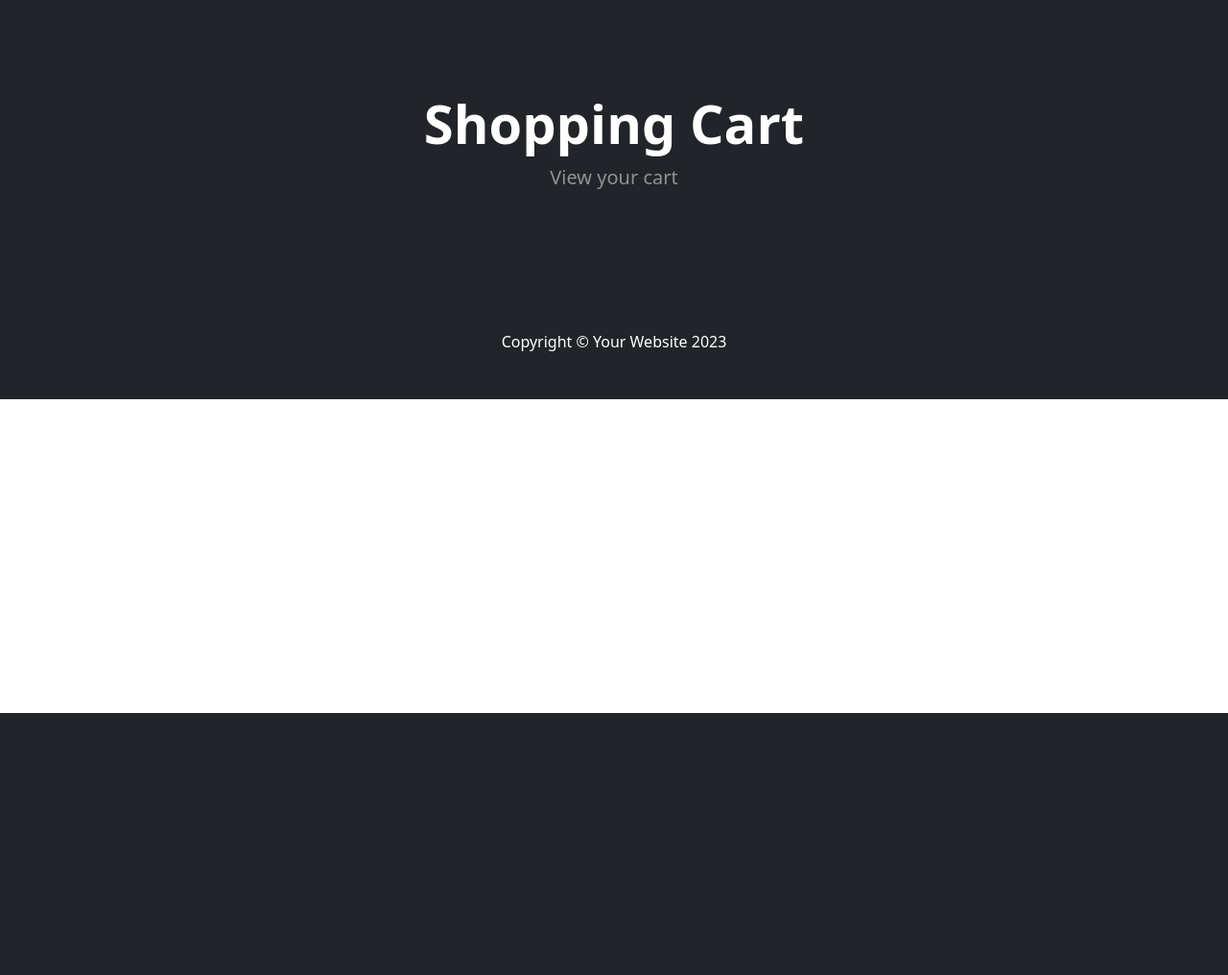
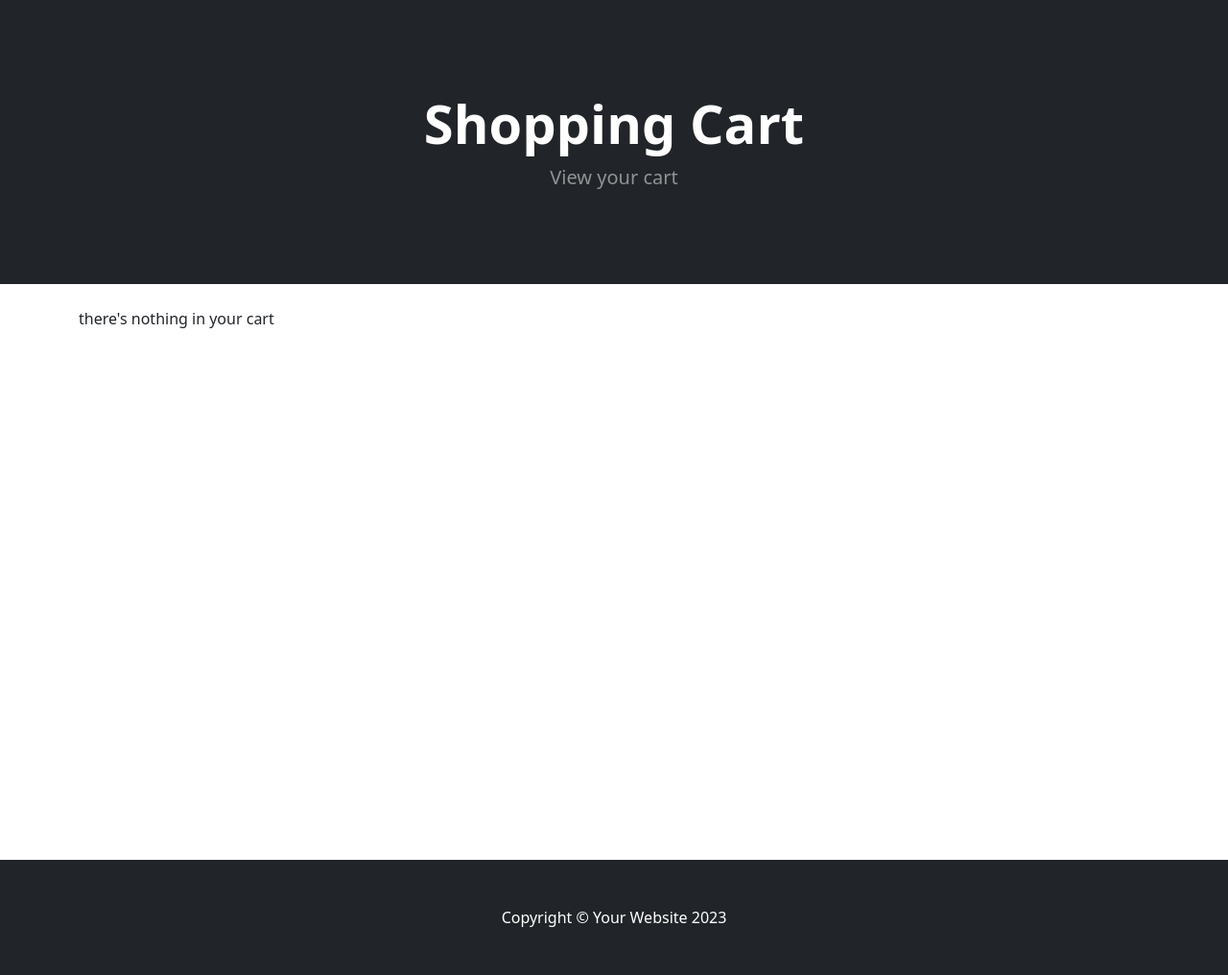
Before and after one commit to sama207/ecom-project-, a Django app: page /cart/ in a window 1280 px wide. Shown: the part 57-1073 px from the top of the page at 96% size. Before the commit the page ends 800 px from the top, so only its background shows below. Run offline with Django 5.2, Linux system fonts and the light colour scheme; some libraries are stand-ins or nearby versions.

Commit message:
done video 18

```diff
--- a/cart/cart.py
+++ b/cart/cart.py
@@ -1,3 +1,6 @@
+from store.models import Product
+
+
 class Cart:
     def __init__(self, request):
         self.session = request.session
@@ -12,10 +15,51 @@ class Cart:
         # MAKE SURE cart work on all pages
         self.cart = cart
 
-    def add(self, product):
+    def add(self, product, quantity):
         product_id = str(product.id)
+        product_quantity = str(quantity)
         if product_id in self.cart:
             pass
         else:
-            self.cart[product_id] = {"price": str(product.price)}
+            self.cart[product_id] = int(product_quantity)
         self.session.modified = True
+
+    def __len__(self):
+        return len(self.cart)
+
+    def get_prods(self):
+        # acceccing the the keys (product_id) in the cart dictionary -> self.cart[product_id] in line 20
+        product_id = self.cart.keys()
+
+        # get all products that have the id -> product_id
+        products = Product.objects.filter(id__in=product_id)
+
+        return products
+
+    def get_quants(self):
+        # acceccing the the keys (product_id) in the cart dictionary -> self.cart[product_id] in line 20
+        quantities = self.cart
+
+        return quantities
+
+    def update(self, product, quantity):
+        product_id = str(product)
+        product_quantity = int(quantity)
+
+        ourcart = self.cart
+
+        ourcart[product_id] = product_quantity
+
+        self.session.modified = True
+
+        thing = self.cart
+
+        return thing
+
+    def delete(self, product):
+        product_id = str(product)
+        # delete from  dict/cart
+        if product_id in self.cart:
+            del self.cart[product_id]
+
+        self.session.modified = True
--- a/cart/templates/cart_summary.html
+++ b/cart/templates/cart_summary.html
@@ -10,5 +10,118 @@
         </div>
     </div>
 </header>
+<br />
+<div class="container">
+    {% if cart_products %}
+    {%for product in cart_products%}
+    <div class="card mb-3">
+        <div class="row g-0">
+            <div class="col-md-4">
+                <img src="{{product.image.url}}" class="img-fluid rounded-start" alt="{{product.name}}"
+                    style="width: fit-content; height: fit-content;">
+            </div>
+            <div class="col-md-8">
+                <div class="card-body">
+                    <center>
+                        <h5 class="card-title">{{product.name}}</h5>
+                        <p class="card-text">{{product.describtion}}</p>
+                        {% if product.is_sale %}
+                        <strike>${{product.price}}</strike>
+
+                        <br /> ${{product.sale_price}}
+                        {% else %}
+                        <br /> ${{product.price}}
+                        {% endif %}
+                        <br /><br />
+                        <div class="row justify-content-center">
+                            <div class="col-md-2">Quantity:</div>
+                            <div class="col-md-2">
+                                <select class="form-select form-select-sm" aria-label="Default select example"
+                                    id="select{{product.id}}">
+                                    <option selected>
+
+                                        {% for key,value in quantities.items%}
+                                        {% if key == product.id|slugify %}
+                                        {{ value }}
+                                        {% endif %}
+                                        {% endfor %}
+
+                                    </option>
+                                    <option value="1">1</option>
+                                    <option value="2">2</option>
+                                    <option value="3">3</option>
+                                    <option value="3">4</option>
+                                    <option value="3">5</option>
+                                </select>
+                            </div>
+                        </div>
+                        <p class="card-text"><small class="text-body-secondary">Last updated 3 mins ago</small></p>
+                        <a href="{% url 'home' %}" class="btn btn-dark">home</a>
+                        <button type="button" data-index="{{product.id}}" class="btn btn-secondary update-cart">
+                            Update
+                        </button>
+                        <button type="button" data-index="{{product.id}}" class="btn btn-danger delete-product">
+                            delete
+                        </button>
+                    </center>
+                </div>
+            </div>
+        </div>
+    </div>
+    <br /><br />
+    {% endfor%}
+    {% else %}
+    there's nothing in your cart
+    <br /><br /><br /><br /><br /><br /><br /><br /><br /><br /><br /><br /><br /><br /><br /><br /><br /><br /><br /><br /><br /><br /><br /><br />
+</div>
+{% endif %}
+
+<script>
+    //update cart
+    $(document).on('click', '.update-cart', function (e) {
+        e.preventDefault();
+        var productid = $(this).data('index');
+        $.ajax({
+
+            type: 'POST',
+            url: '{% url "cart_update" %}',
+            data: {
+                product_id: $(this).data('index'),
+                product_quantity: $("#select" + productid + " option:selected").text(),
+                csrfmiddlewaretoken: '{{ csrf_token }}',
+                action: 'post',
+            },
+            success: function (json) {
+                location.reload();
+            },
+            error: function (xhr, errmsg, err) {
+                console.log(xhr.status + ": " + xhr.responseText); // proposed change
+            }
+
+        });
+    })
+        //delete cart
+        $(document).on('click', '.delete-product', function (e) {
+        e.preventDefault();
+
+        $.ajax({
+
+            type: 'POST',
+            url: '{% url "cart_delete" %}',
+            data: {
+                product_id: $(this).data('index'),
+                csrfmiddlewaretoken: '{{ csrf_token }}',
+                action: 'post',
+            },
+            success: function (json) {
+                location.reload();
+            },
+            error: function (xhr, errmsg, err) {
+                console.log(xhr.status + ": " + xhr.responseText); // proposed change
+            }
+
+        });
+    })
+</script>
 
 {% endblock %}
--- a/cart/views.py
+++ b/cart/views.py
@@ -6,7 +6,15 @@ from django.http import JsonResponse
 
 # Create your views here.
 def cart_summary(request):
-    return render(request, "cart_summary.html", {})
+    cart = Cart(request)
+    cart_products = cart.get_prods
+    quantities = cart.get_quants
+
+    return render(
+        request,
+        "cart_summary.html",
+        {"cart_products": cart_products, "quantities": quantities},
+    )
 
 
 def cart_add(request):
@@ -16,21 +24,47 @@ def cart_add(request):
     if request.POST.get("action") == "post":
         # get stuff
         product_id = int(request.POST.get("product_id"))
+        product_quantity = int(request.POST.get("product_quantity"))
 
         # lookup product in DB
         product = get_object_or_404(Product, id=product_id)
 
         # save to session
-        cart.add(product=product)
+        cart.add(product=product, quantity=product_quantity)
+
+        # Get cart quantity
+        cart_quantity = cart.__len__()
 
         # retrun response
-        response = JsonResponse({"Product Name : ": product.name})
+        response = JsonResponse({"qty": cart_quantity})
         return response
 
 
 def cart_delete(request):
-    pass
+    cart=Cart(request)
+    if request.POST.get("action") == "post":
+        # get stuff
+        product_id = int(request.POST.get("product_id"))
+
+        # delete func in cart
+        cart.delete(product=product_id)
+
+        response=JsonResponse({'product':product_id})
+
+        return response
+
 
 
 def cart_update(request):
-    pass
+    cart = Cart(request)
+
+    if request.POST.get("action") == "post":
+        # get stuff
+        product_id = int(request.POST.get("product_id"))
+        product_quantity = int(request.POST.get("product_quantity"))
+
+    cart.update(product=product_id, quantity=product_quantity)
+
+    response = JsonResponse({"qty": product_quantity})
+
+    return response
--- a/store/templates/navbar.html
+++ b/store/templates/navbar.html
@@ -1,7 +1,7 @@
 <!-- Navigation-->
 <nav class="navbar navbar-expand-lg navbar-light bg-light">
     <div class="container px-4 px-lg-5">
-        <a class="navbar-brand" href="#!">Sue's Ecommerce</a>
+        <a class="navbar-brand" href="\">Sue's Ecommerce</a>
         <button class="navbar-toggler" type="button" data-bs-toggle="collapse" data-bs-target="#navbarSupportedContent"
             aria-controls="navbarSupportedContent" aria-expanded="false" aria-label="Toggle navigation"><span
                 class="navbar-toggler-icon"></span></button>
@@ -33,7 +33,7 @@
                 <a href="{% url 'cart_summary' %}" class="btn btn-outline-dark">
                     <i class="bi-cart-fill me-1"></i>
                     Cart
-                    <span class="badge bg-dark text-white ms-1 rounded-pill">0</span>
+                    <span class="badge bg-dark text-white ms-1 rounded-pill" id="cart_quantity">{{cart|length}}</span>
                 </a>
             </form>
         </div>
```
Also changed, not shown: store/templates/product.html (+17 -1 lines), cart/context_processors.py (line endings or trailing spaces), db.sqlite3.
